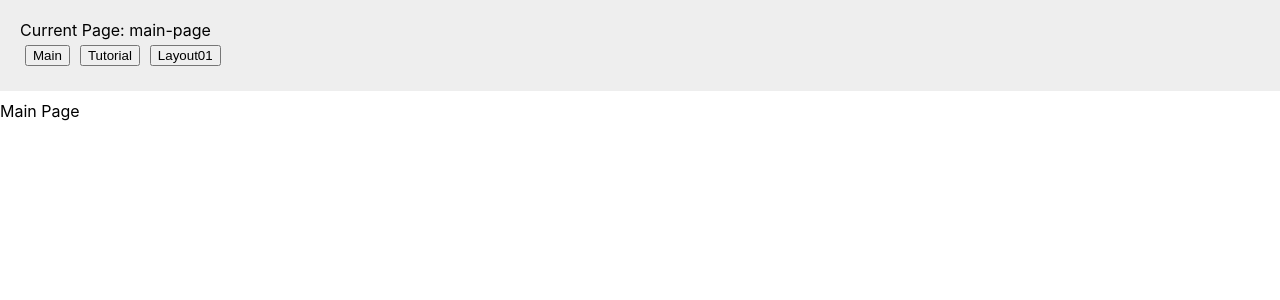
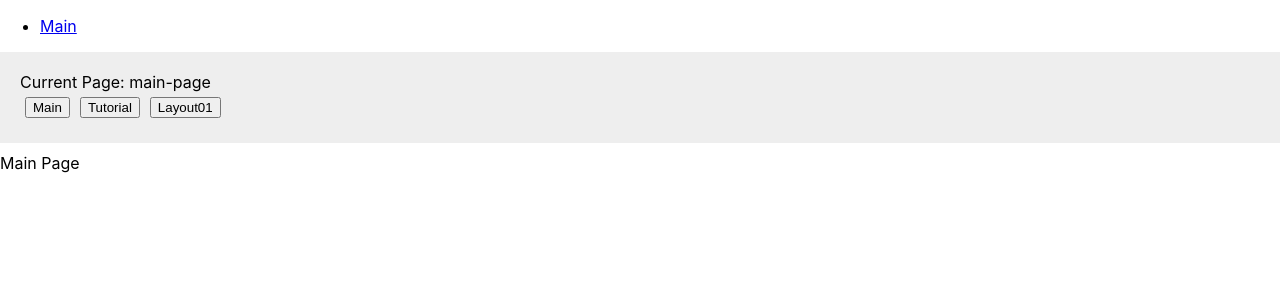
Before and after one commit to alandias01/reactplayground, a React (Create React App) app: page /main in a window 1280 px wide. Shown: the top 300 px of the page. Built offline with nearby package versions, Linux system fonts and the light colour scheme.

Commit message:
npm i react-router-dom and added routing

```diff
--- a/package.json
+++ b/package.json
@@ -7,9 +7,11 @@
     "@types/node": "12.12.5",
     "@types/react": "16.9.11",
     "@types/react-dom": "16.9.3",
+    "@types/react-router-dom": "^5.1.3",
     "react": "^16.11.0",
     "react-dom": "^16.11.0",
-    "react-scripts": "3.2.0",
+    "react-router-dom": "^5.1.2",
+    "react-scripts": "^3.4.1",
     "typescript": "3.6.4"
   },
   "scripts": {
--- a/src/client/MainApp.tsx
+++ b/src/client/MainApp.tsx
@@ -39,13 +39,13 @@ export class MainApp extends Component<IMainAppProps, IMainAppState> {
         switch (this.state.currentPage) {
             case MAINTEMPLATE.PAGE.MAINPAGE:
                 return <div>Main Page</div>
-                break;
+
             case MAINTEMPLATE.PAGE.TUTORIAL:
                 return <Tutorial />
-                break;
+
             case MAINTEMPLATE.PAGE.LAYOUT01:
                 return <Layout01 />
-                break;
+
             default:
                 break;
         }
--- a/src/index.tsx
+++ b/src/index.tsx
@@ -1,11 +1,19 @@
 import React from 'react';
 import ReactDOM from 'react-dom';
 import './index.css';
-//import App from './App';
 import * as serviceWorker from './serviceWorker';
+import {BrowserRouter, Route, Switch, Link } from "react-router-dom";
 import MainApp from './client/MainApp'
 
-ReactDOM.render(<MainApp />, document.getElementById('root'));
+
+const switcher = <BrowserRouter>
+    <ul><li><Link to="/main">Main</Link></li></ul>
+    <Switch>
+        <Route path="/main" component={MainApp}/>
+    </Switch>
+</BrowserRouter>;
+
+ReactDOM.render(switcher, document.getElementById('root'));
 
 /**
 |--------------------------------------------------
```
Also changed, not shown: notes.txt, 1 other file (tests, documents, lock files or other folders).
